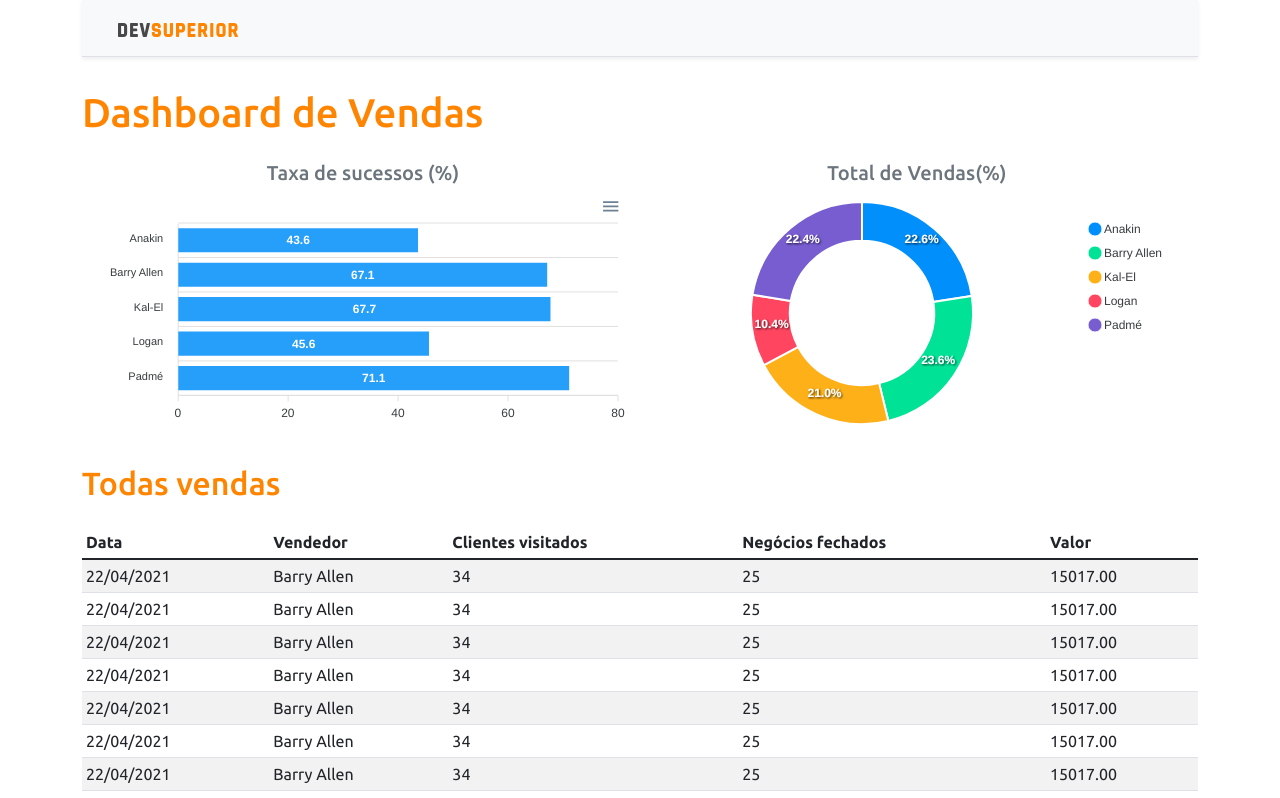
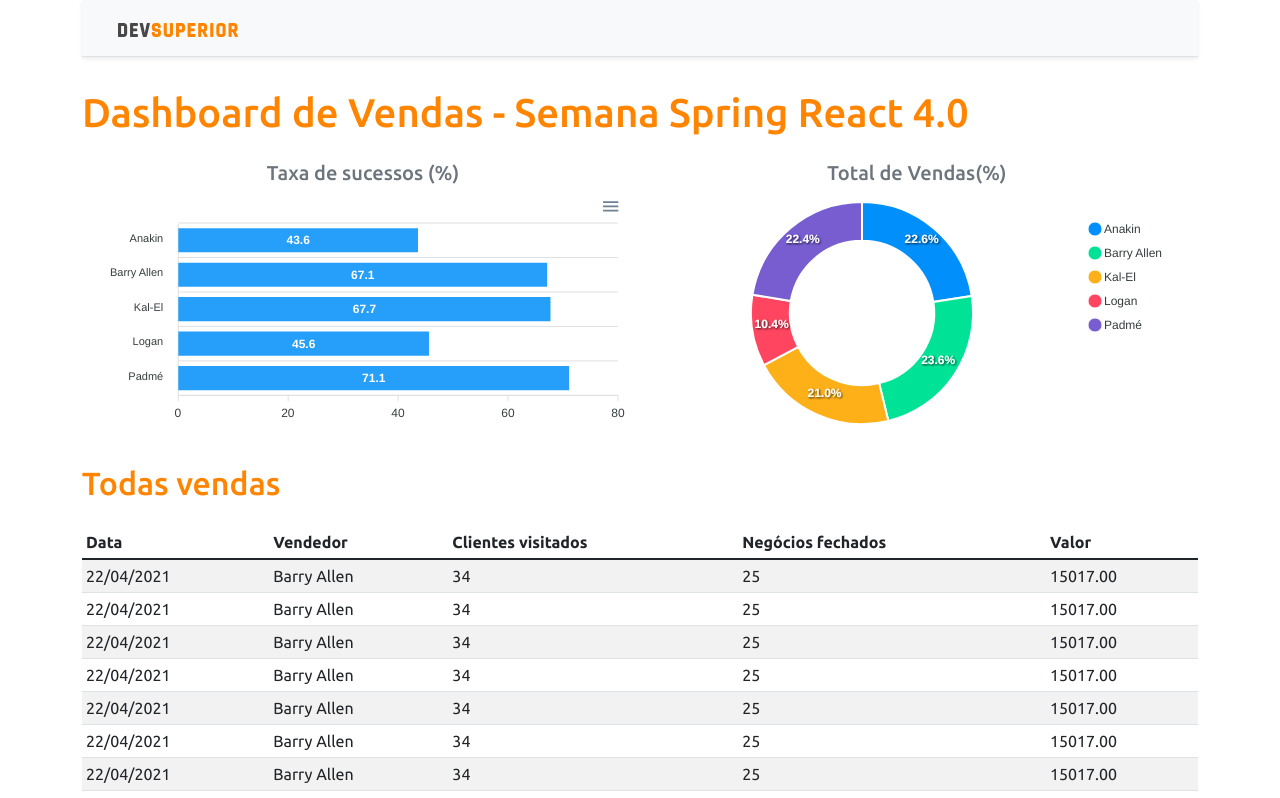
Before and after one commit to gilbertodfl/projeto-sds3, a React (Create React App) app in the folder frontend/: page / in a window 1280 px wide. Shown: the top 798 px of the page. Built offline with nearby package versions, Linux system fonts and the light colour scheme.

Commit message:
Update Title

```diff
--- a/frontend/src/App.tsx
+++ b/frontend/src/App.tsx
@@ -10,7 +10,7 @@ function App() {
     <>
       <div className="container">
         <NavBar />
-        <h1 className="text-primary py-3"> Dashboard de Vendas</h1>
+        <h1 className="text-primary py-3"> Dashboard de Vendas - Semana Spring React 4.0</h1>
         <div className="row px-3">
           <div className="col-sm-6">
             <h5 className="text-center text-secondary">Taxa de sucessos (%)</h5>
```
